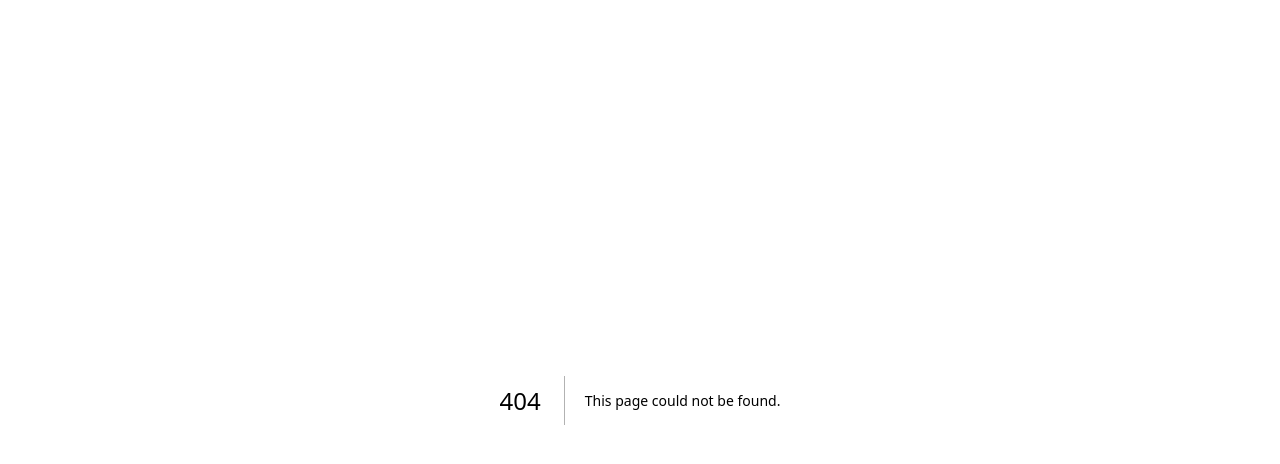
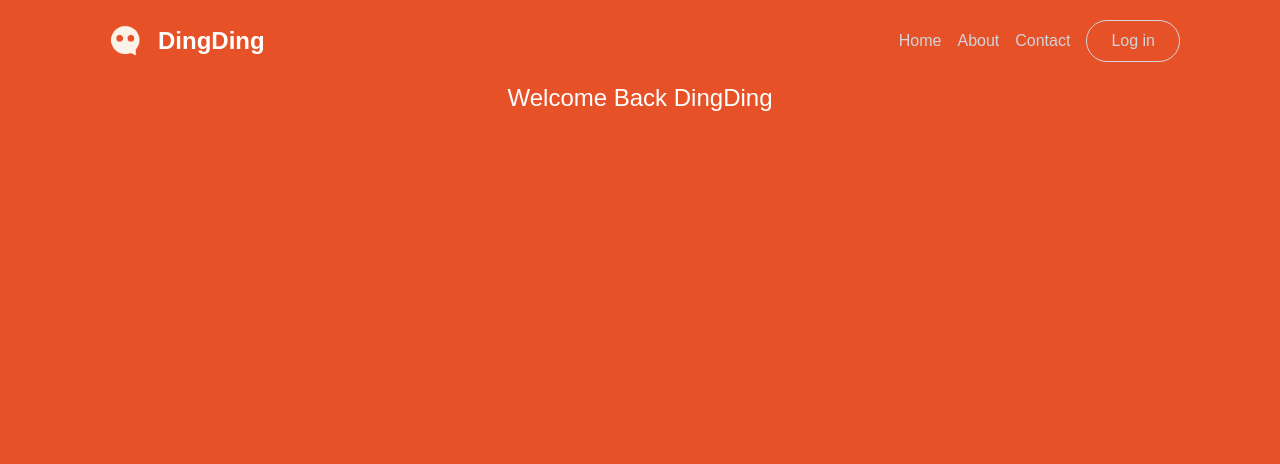
Before and after one commit to naeem-sarker/ding-ding, a Next.js app: page /login in a window 1280 px wide. Before the commit this address had no page. Shown: the top 464 px of the page. Built offline with nearby package versions, Linux system fonts and the light colour scheme.

Commit message:
feat: Added login page

```diff
--- /dev/null
+++ b/src/app/(auth)/login/page.jsx
@@ -0,0 +1,21 @@
+import Navbar from "@/components/shared/Navbar";
+import React from "react";
+
+const Login = () => {
+  return (
+    <div className="bg-[#E65127]">
+      <div className="flex flex-col justify-center items-center px-5">
+        <div className="max-w-[1080px] h-screen w-full">
+          <Navbar />
+          <div className="flex flex-col justify-center">
+            <h1 className="text-center text-white text-2xl">
+              Welcome Back DingDing
+            </h1>
+          </div>
+        </div>
+      </div>
+    </div>
+  );
+};
+
+export default Login;
--- a/src/app/page.jsx
+++ b/src/app/page.jsx
@@ -6,7 +6,7 @@ const Home = () => {
   return (
     <div className="bg-[#E65127]">
       <div className="flex flex-col justify-center items-center px-5">
-        <div className="max-w-[1080px]">
+        <div className="max-w-[1080px] h-screen">
           <Navbar />
           <HeroSection />
         </div>
```
